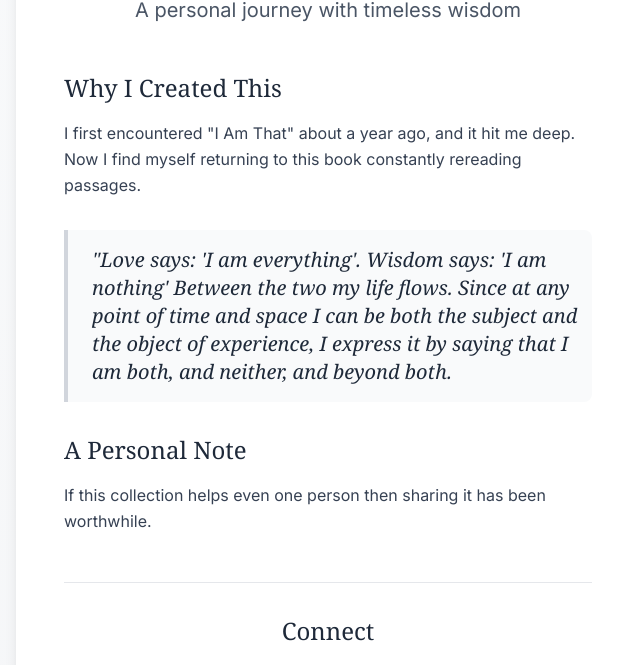
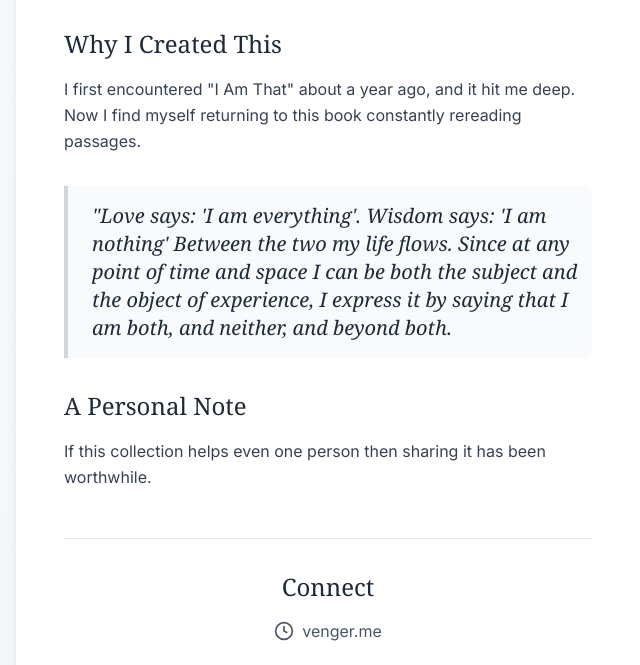
Before and after one commit to scare-destiny/i-am-that, an Astro site: page /about in a window 1280 px wide. Shown: the part 172-837 px from the top of the page, without its empty margins (312-952 px from the left). Built offline with nearby package versions, Linux system fonts and the light colour scheme; Astro itself is replaced by a stand-in of ours.

Commit message:
small update

```diff
--- a/src/pages/about.astro
+++ b/src/pages/about.astro
@@ -15,7 +15,6 @@ import Header from '../components/Header.astro';
       <article class="bg-white p-12 rounded-3xl shadow-lg">
         <header class="text-center mb-12">
           <h1 class="text-4xl font-serif font-semibold text-gray-800 mb-4">About This Collection</h1>
-          <p class="text-xl text-gray-600">A personal journey with timeless wisdom</p>
         </header>
 
         <div class="prose prose-lg mx-auto space-y-8">
```
